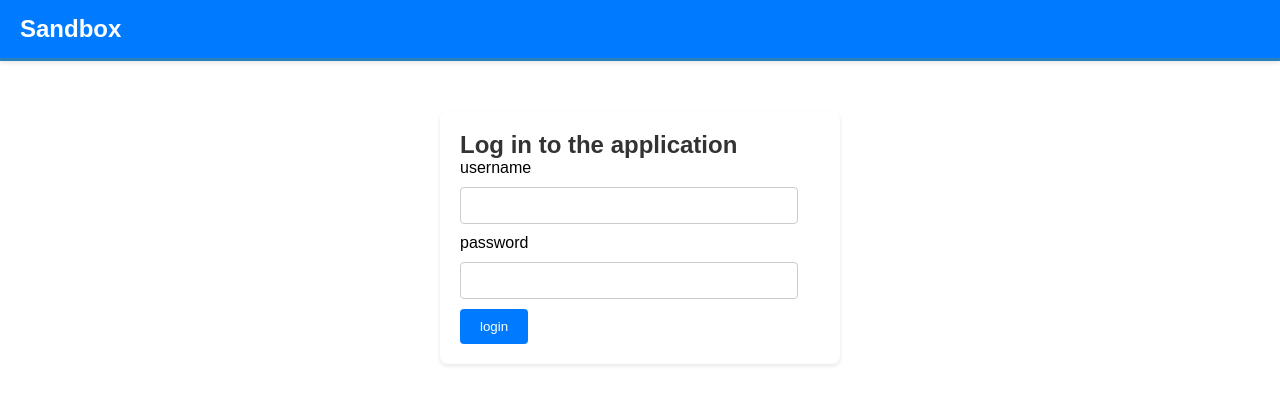
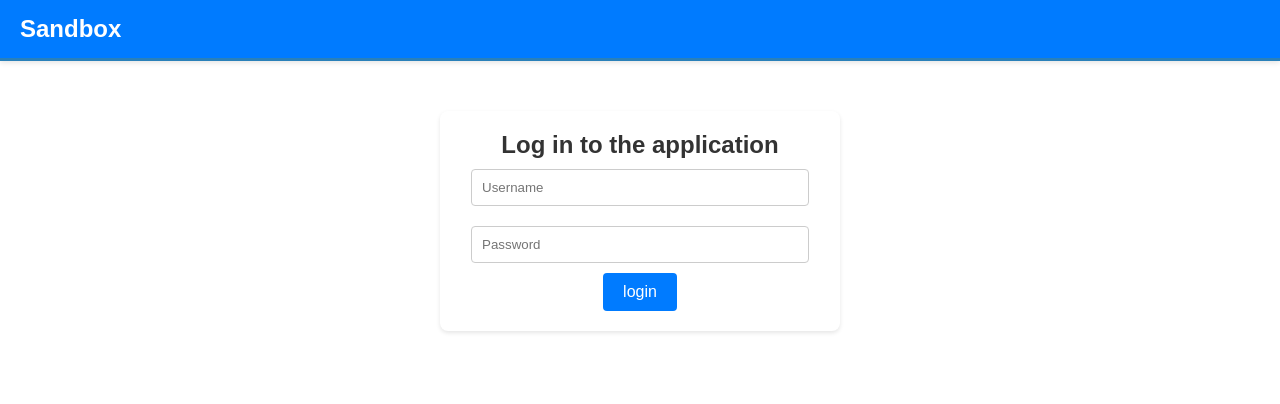
Before and after one commit to MMeraz21/sandbox, a React (Create React App) app in the folder frontend/: page /loginpage in a window 1280 px wide. Shown: the top 404 px of the page. Built offline with nearby package versions, Linux system fonts and the light colour scheme.

Commit message:
css consistency

```diff
--- a/frontend/src/pages/Signup.module.css
+++ b/frontend/src/pages/Signup.module.css
@@ -13,7 +13,7 @@
 }
 
 .inputField {
-    width: 100%;
+    width: calc(100% - 22px);
     padding: 10px;
     border: 1px solid #ccc;
     border-radius: 4px;
--- a/frontend/src/pages/loginpage.js
+++ b/frontend/src/pages/loginpage.js
@@ -53,22 +53,22 @@ const Loginpage = () => {
         <h2>Log in to the application</h2>
         <form onSubmit={handleLogin}>
           <div>
-            username
             <input
               type="text"
               value={username}
               name="Username"
               onChange={({ target }) => setUsername(target.value)}
+              placeholder='Username'
               className={styles.inputField}
             />
           </div>
           <div>
-            password
             <input
               type="text"
               value={password}
               name="Password"
               onChange={({ target }) => setPassword(target.value)}
+              placeholder='Password'
               className={styles.inputField}
             />
           </div>
--- a/frontend/src/pages/loginpage.module.css
+++ b/frontend/src/pages/loginpage.module.css
@@ -1,4 +1,3 @@
-
 .loginContainer {
   background-color: white;
   padding: 20px;
@@ -6,6 +5,7 @@
   box-shadow: 0 2px 4px rgba(0,0,0,0.1);
   max-width: 400px;
   margin: 50px auto;
+  text-align: center;
 }
 
 h2 {
@@ -27,6 +27,8 @@ h2 {
   border: none;
   border-radius: 4px;
   cursor: pointer;
+  font-size: 16px;
+
 }
 
 .button:hover {
```
